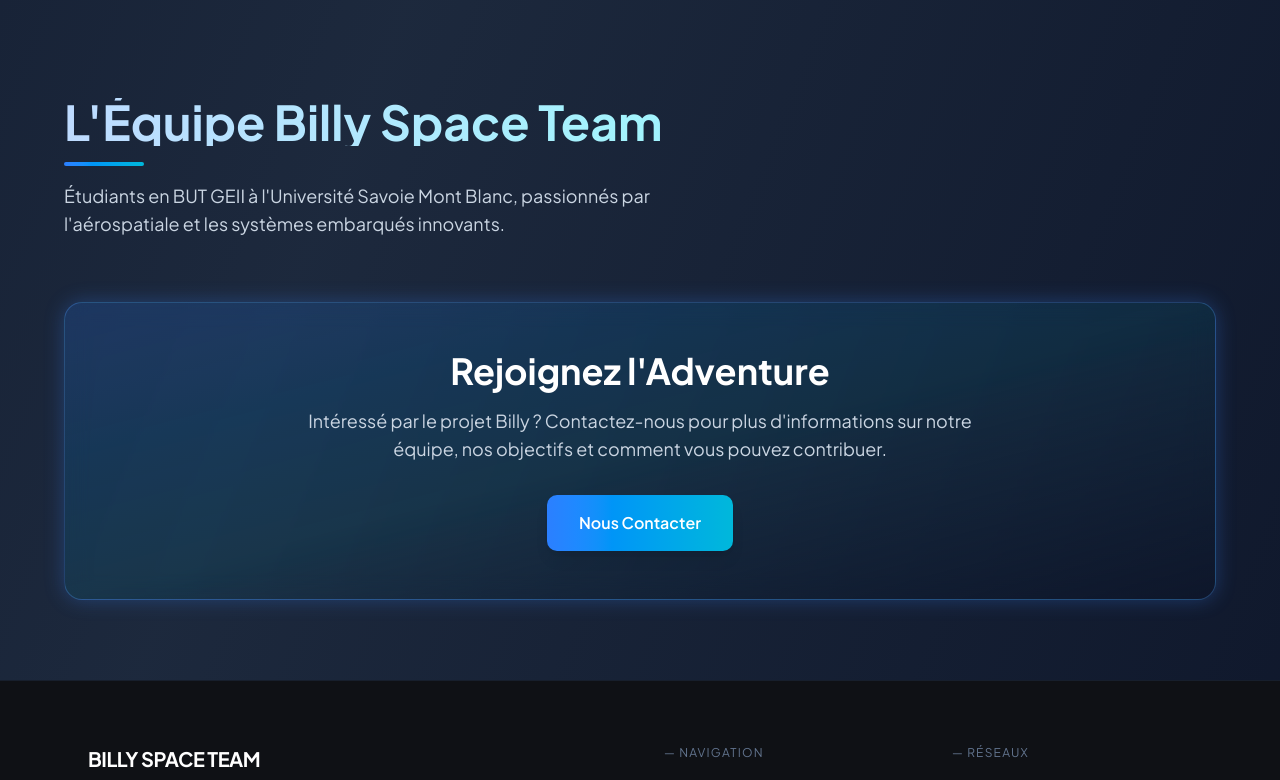
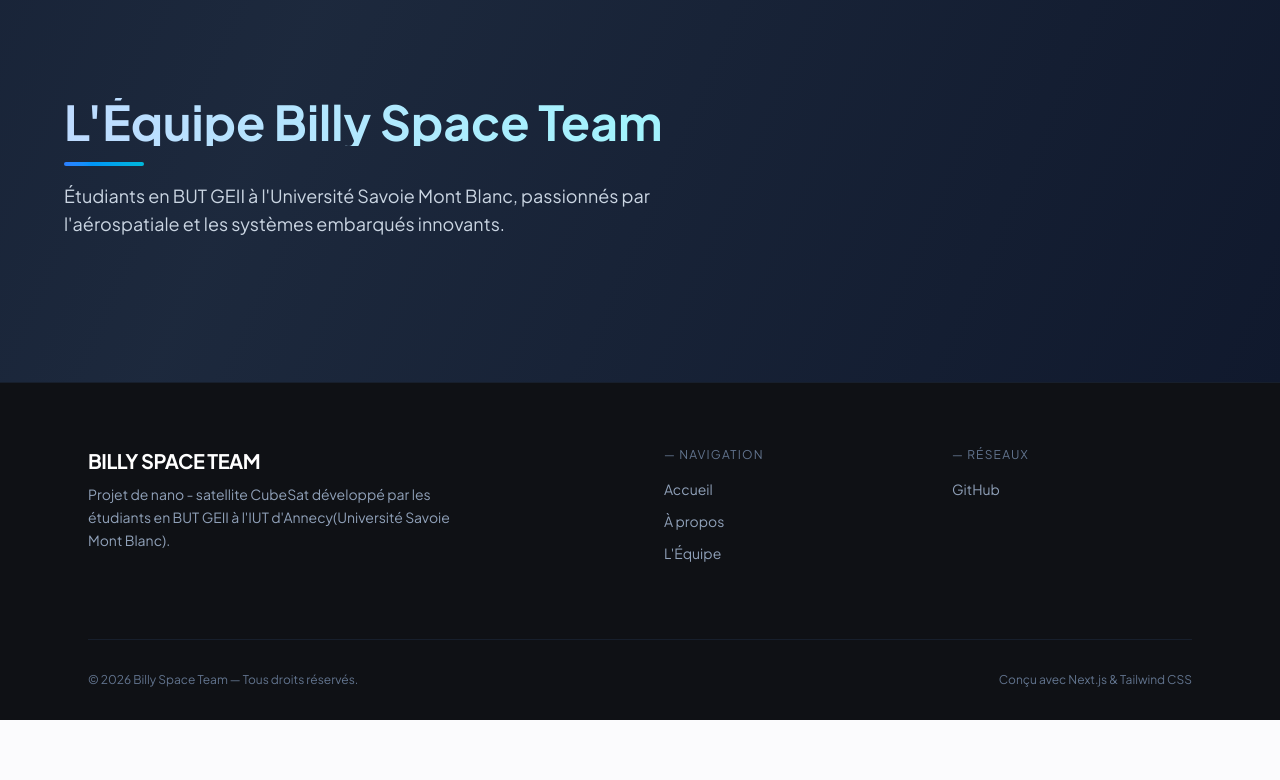
Before and after one commit to Billy-SpaceTeam/Billy-SpaceTeam.github.io, a Next.js app: page / in a window 1280 px wide. Shown: the part 2174-2954 px from the top of the page. After the commit the page ends 2894 px from the top, so only its background shows below. Built offline with nearby package versions, Linux system fonts and the light colour scheme.

Commit message:
Update Home

```diff
--- a/app/page.tsx
+++ b/app/page.tsx
@@ -240,7 +240,6 @@
             >
               <motion.div
                 className="p-8 rounded-2xl bg-gradient-to-br from-blue-500/20 to-cyan-500/20 border border-blue-400/30 backdrop-blur-md"
-                animate={glowAnimation}
               >
                 <div className="grid grid-cols-2 gap-6">
                   <motion.div
@@ -400,30 +399,6 @@
               Étudiants en BUT GEII à l'Université Savoie Mont Blanc, passionnés par l'aérospatiale et les systèmes embarqués innovants.
             </p>
           </motion.div>
-
-          <motion.div
-            className="text-center p-12 rounded-2xl bg-gradient-to-br from-blue-500/20 via-cyan-500/10 to-slate-900 border border-blue-400/30 backdrop-blur-md"
-            initial={{ opacity: 0, y: 20 }}
-            whileInView={{ opacity: 1, y: 0 }}
-            transition={{ duration: 0.6 }}
-            viewport={{ once: false, amount: 0.5 }}
-            animate={glowAnimation}
-          >
-            <h3 className="text-4xl font-bold mb-4 text-white">
-              Rejoignez l'Adventure
-            </h3>
-            <p className="text-lg text-slate-300 mb-8 max-w-2xl mx-auto">
-              Intéressé par le projet Billy ? Contactez-nous pour plus d'informations sur notre équipe, nos objectifs et comment vous pouvez contribuer.
-            </p>
-            <motion.a
-              href="/contact"
-              whileHover={{ scale: 1.05 }}
-              whileTap={{ scale: 0.95 }}
-              className="inline-block px-8 py-4 rounded-lg bg-gradient-to-r from-blue-500 to-cyan-500 font-semibold text-white shadow-lg hover:shadow-blue-500/50 transition-all"
-            >
-              Nous Contacter
-            </motion.a>
-          </motion.div>
         </div>
       </section>
 
```
